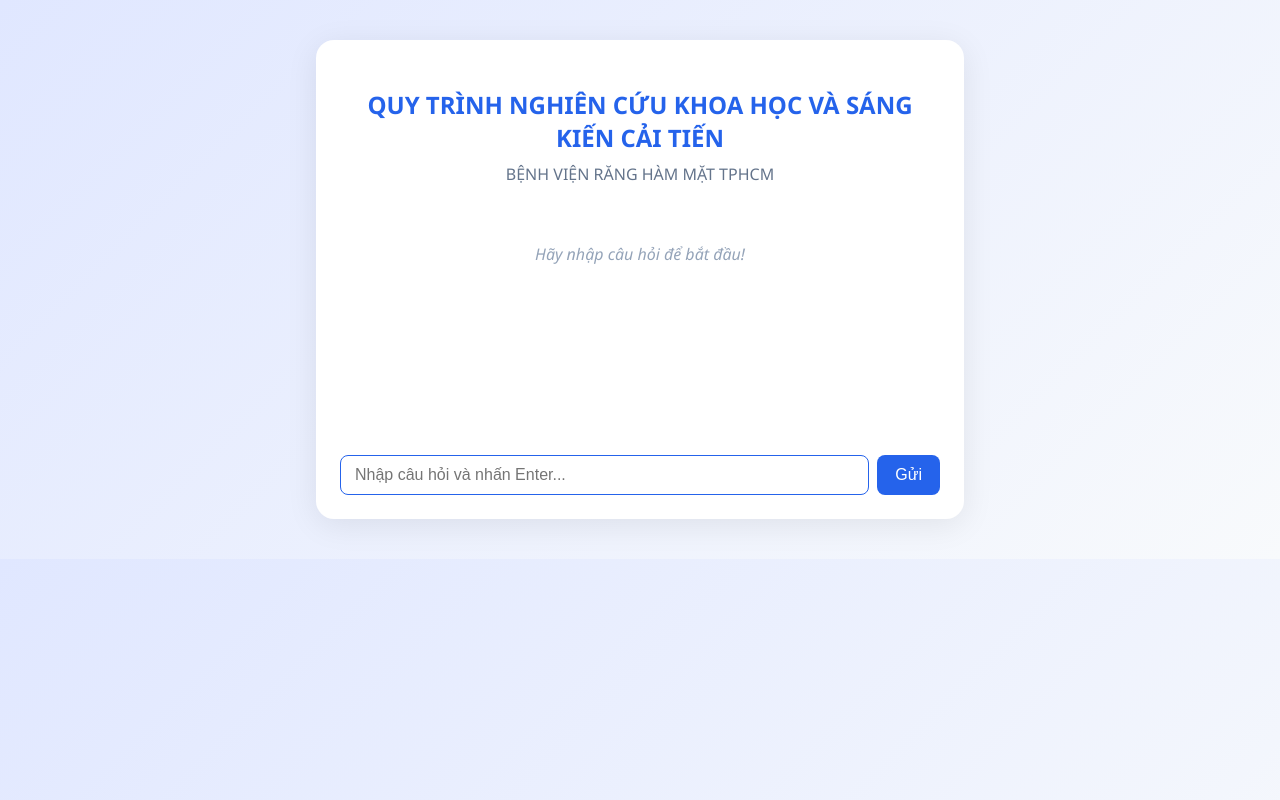
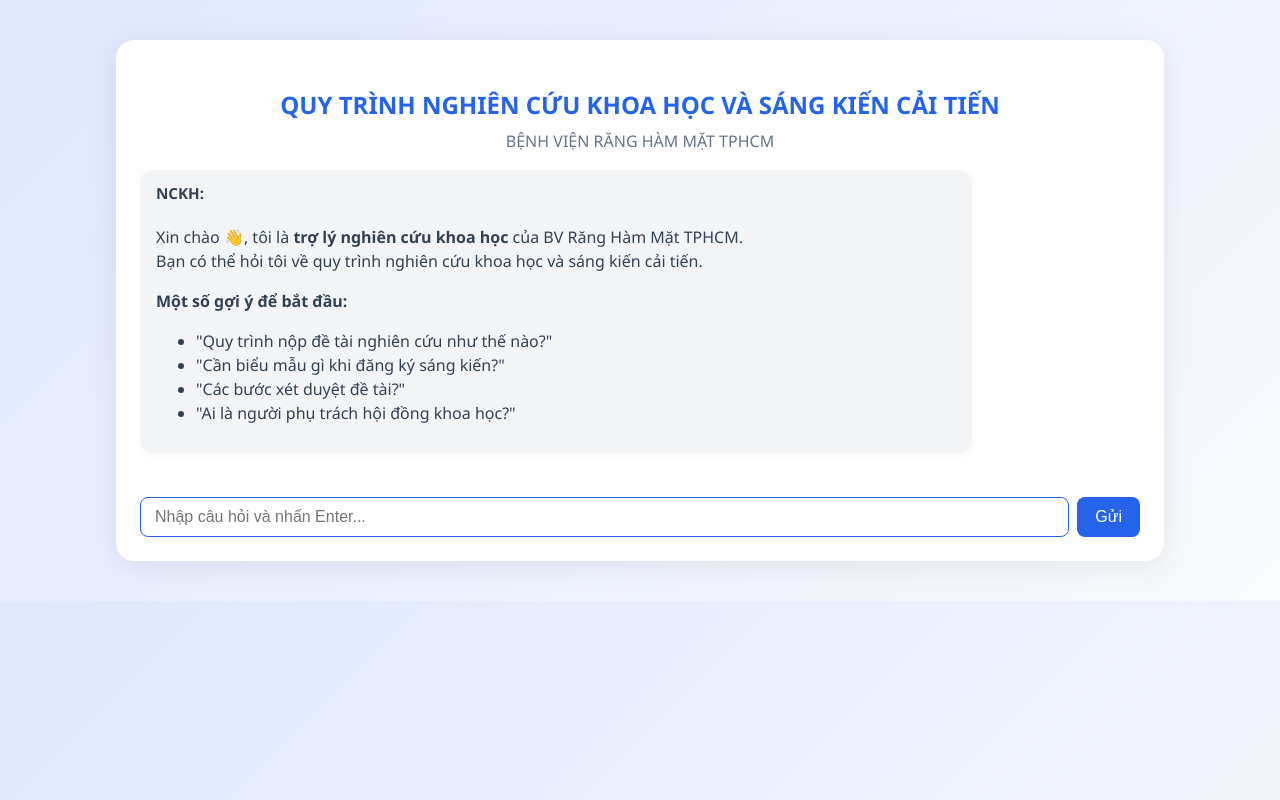
Before and after one commit to nguyenvansy123/chatgptfake, a React (Vite) app: page / in a window 1280 px wide. Built offline with nearby package versions, Linux system fonts and the light colour scheme.

Commit message:
update code

```diff
--- a/src/App.jsx
+++ b/src/App.jsx
@@ -4,9 +4,22 @@
 
 function App() {
   const [message, setMessage] = useState("");
-  const [chats, setChats] = useState([]);
+  const [chats, setChats] = useState([
+    {
+      role: "assistant",
+      content: `
+Xin chào 👋, tôi là **trợ lý nghiên cứu khoa học** của BV Răng Hàm Mặt TPHCM.
+Bạn có thể hỏi tôi về quy trình nghiên cứu khoa học và sáng kiến cải tiến.
+
+**Một số gợi ý để bắt đầu:**
+- "Quy trình nộp đề tài nghiên cứu như thế nào?"
+- "Cần biểu mẫu gì khi đăng ký sáng kiến?"
+- "Các bước xét duyệt đề tài?"
+- "Ai là người phụ trách hội đồng khoa học?"
+`,
+    },
+  ]);
   const [isTyping, setIsTyping] = useState(false);
-
 
   // Hàm chat (dùng Responses API + File Search)
   const chat = async (e, message) => {
@@ -18,6 +31,7 @@
     let msgs = [...chats, { role: "user", content: message }];
     setChats(msgs);
     setMessage("");
+
     try {
       const res = await fetch("https://api.openai.com/v1/responses", {
         method: "POST",
@@ -26,30 +40,37 @@
           Authorization: `Bearer ${import.meta.env.VITE_OPENAI_API_KEY}`,
         },
         body: JSON.stringify({
-          model: "gpt-5", // hoặc gpt-4o-mini
+          model: "gpt-4o-mini",
           input: [
             {
               role: "system",
               content:
                 "Bạn là chuyên viên quản lý nghiên cứu khoa học BV Răng Hàm Mặt TPHCM. Trả lời bằng tiếng Việt.",
-            }, {
+            },
+             {
               role: "system",
               content:
-                "chỉ trả lời dựa trên tài liệu nội bộ của BV Răng Hàm Mặt TPHCM, nếu không có trong tài liệu thì trả lời rằng tôi không thể trả lời câu hỏi này.",
+                "nếu người dùng những câu không liên quan thì trả lời bạn có câu hỏi gì về quy trình nghiên cứu khoa học và sáng kiến cải tiến của BV Răng Hàm Mặt TPHCM.",
+            },
+            {
+              role: "system",
+              content:
+                "Chỉ trả lời dựa trên tài liệu nội bộ của BV Răng Hàm Mặt TPHCM, nếu không có trong tài liệu thì trả lời rằng tôi không thể trả lời câu hỏi này.",
             },
             { role: "user", content: message },
           ],
-          tools: [{
+          tools: [
+            {
               type: "file_search",
-            vector_store_ids: ["vs_68c2368283788191b4eeabe7c26b40d3"]
-          }]
+              vector_store_ids: ["vs_68c2368283788191b4eeabe7c26b40d3"], // thay bằng ID thật
+            },
+          ],
         }),
       });
 
       const data = await res.json();
       console.log("API response:", data);
 
-      // Lấy item có type = "message" và role = "assistant"
       const assistantMessage = data.output.find(
         (item) => item.type === "message" && item.role === "assistant"
       );
@@ -81,22 +102,21 @@
       </h1>
 
       <section className="chat-history">
-        {chats.length ? (
-          chats.map((chat, index) => (
+        {chats.map((chat, index) => (
           <div
             key={index}
-              className={`chat-bubble ${chat.role === "user" ? "user" : "assistant"
+            className={`chat-bubble ${
+              chat.role === "user" ? "user" : "assistant"
             }`}
           >
             <span className="chat-role">
-                {chat.role === "user" ? "Bạn" : "GPT"}:
+              {chat.role === "user" ? "Bạn" : "NCKH"}:
             </span>
-              <ReactMarkdown>{chat.content}</ReactMarkdown>
+            <ReactMarkdown className="chat-content">
+              {chat.content}
+            </ReactMarkdown>
           </div>
-          ))
-        ) : (
-          <div className="empty-chat">Hãy nhập câu hỏi để bắt đầu!</div>
-        )}
+        ))}
       </section>
 
       {isTyping && (
--- a/src/index.css
+++ b/src/index.css
@@ -6,7 +6,7 @@
 }
 
 .chat-container {
-  max-width: 600px;
+  max-width: 1000px;
   margin: 40px auto;
   background: #fff;
   border-radius: 18px;
```
Lines whose indentation alone changed are shown as unchanged.
